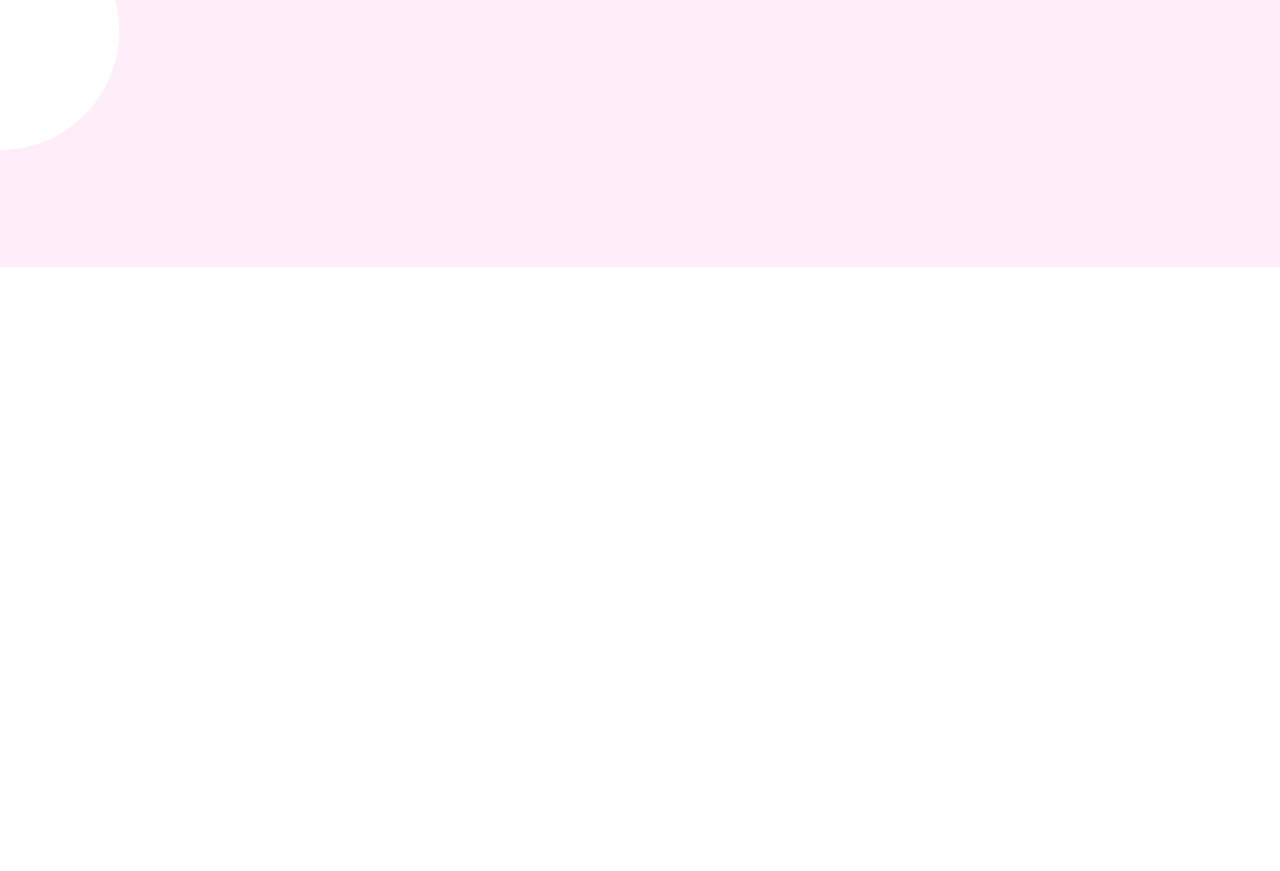
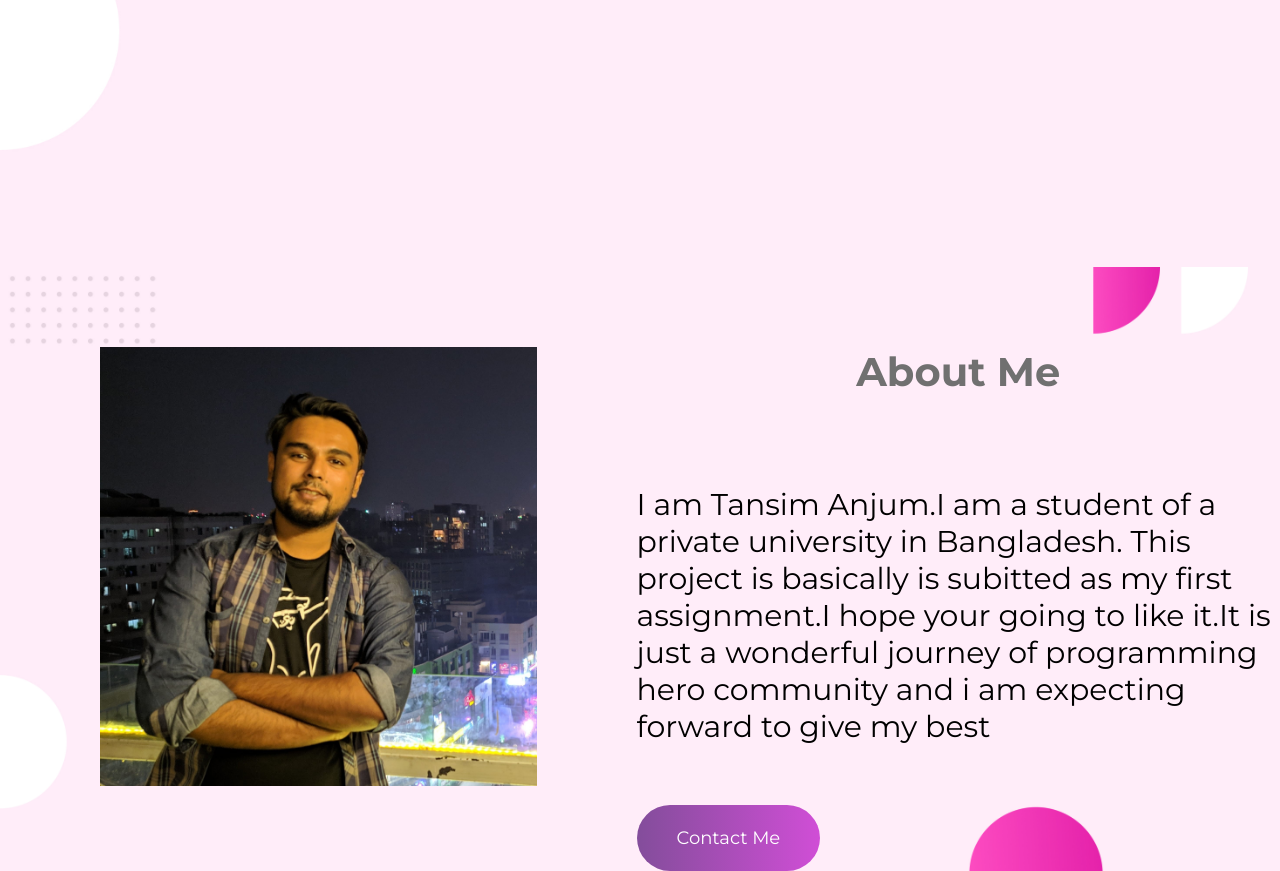
Before and after one commit to Tansim2646/Assignment--1, a plain HTML site: page index.html in a window 1280 px wide. Shown: the part 819-1690 px from the top of the page. Before the commit the page ends 1086 px from the top, so only its background shows below. Drawn offline with Linux system fonts and the light colour scheme.

Commit message:
about section added

```diff
--- a/Css/style.css
+++ b/Css/style.css
@@ -55,3 +55,35 @@ body{
     display: inline-block;
 
 }
+.aboutsection{
+    background-image: url(../Images/Frame\ 59.jpg);
+    width: 100%;
+    display:flex;
+    background-size: cover;
+    background-repeat: no-repeat;
+}
+.imagediv{
+    width: 50%;
+
+}
+.textdiv{
+    width: 70%;
+    padding-top: 80px;
+    padding-left: 100px;
+}
+.myimage{
+    width: 100%;
+}
+.aboutheading{
+    font-size: 40px;
+    text-align: center;
+    color: #707070;
+}
+.aboutparagraph{
+    font-size: 30px;
+    margin-top: 90px;
+}
+.second{
+    margin-top: 60px;
+
+}
--- a/index.html
+++ b/index.html
@@ -30,5 +30,18 @@
 
 <section>
 
+    <div class="aboutsection">
+       <div class="imagediv">
+           <img class="myimage" src="Images/tansim.jpg" alt="myimage">
+       </div>
+       <div class="textdiv">
+           <h1 class="aboutheading">About Me</h1>
+           <p class="aboutparagraph">I am Tansim Anjum.I am a student of a private university in Bangladesh. This project is basically is subitted as my first assignment.I hope your going to like it.It is just a wonderful journey of programming hero community and i am expecting forward to give my best</p>
+           <a href="#" class="headingbutton second">Contact Me</a>
+       </div>
+
+
+    </div>
+
 </section>
 </html>
```
Also changed, not shown: Images/Frame 58.jpg (added), Images/tansim.jpg (added).
